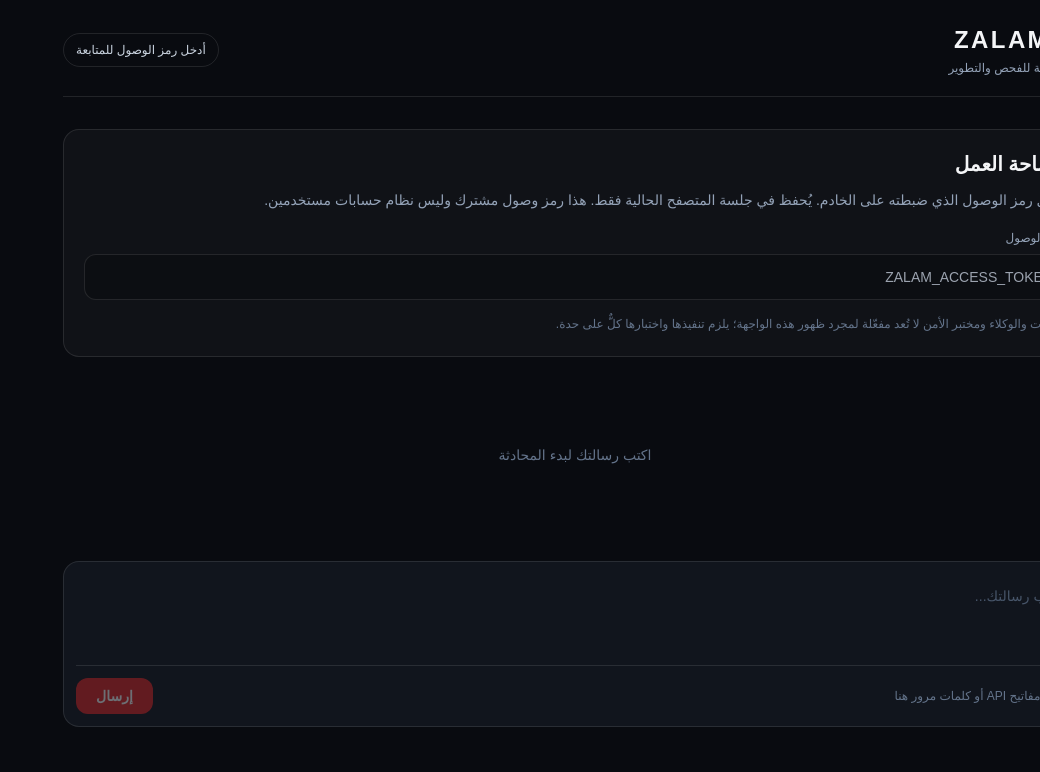
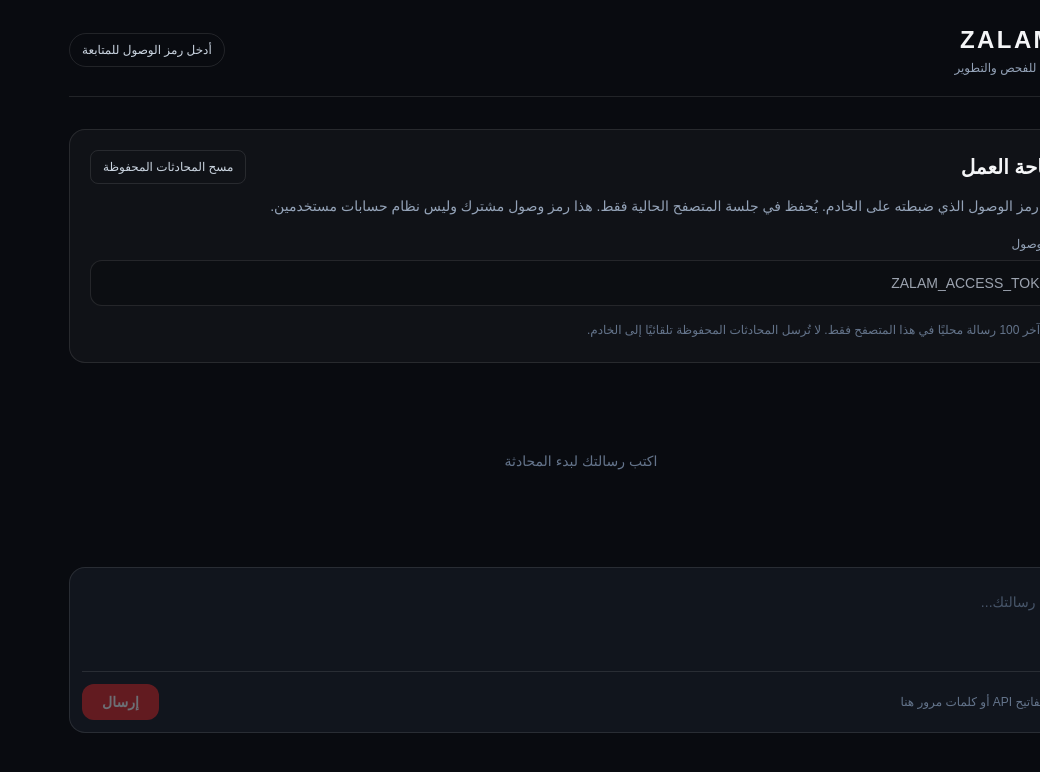
Before and after one commit to jovanexpress713-jpg/zalam-ai, a Next.js app: page / in a window 1280 px wide. Shown: the top 772 px of the page, without its empty margins (240-1280 px from the left). Built offline with nearby package versions, Linux system fonts and the light colour scheme.

Commit message:
Add local chat history with clear control

```diff
--- a/src/app/page.tsx
+++ b/src/app/page.tsx
@@ -10,10 +10,28 @@ export default function Home() {
   const [accessToken, setAccessToken] = useState("");
   const [busy, setBusy] = useState(false);
   const [status, setStatus] = useState("أدخل رمز الوصول للمتابعة");
+  const [historyReady, setHistoryReady] = useState(false);
 
   useEffect(() => {
     setAccessToken(sessionStorage.getItem("zalam-access-token") || "");
+    try {
+      const saved = localStorage.getItem("zalam-chat-history");
+      if (saved) {
+        const parsed = JSON.parse(saved);
+        if (Array.isArray(parsed)) setMessages(parsed.filter((m) => m && (m.role === "user" || m.role === "assistant") && typeof m.content === "string").slice(-100));
+      }
+    } catch { localStorage.removeItem("zalam-chat-history"); }
+    setHistoryReady(true);
   }, []);
+
+  useEffect(() => {
+    if (historyReady) localStorage.setItem("zalam-chat-history", JSON.stringify(messages.slice(-100)));
+  }, [messages, historyReady]);
+
+  function clearHistory() {
+    setMessages([]);
+    localStorage.removeItem("zalam-chat-history");
+  }
 
   function saveToken(value: string) {
     setAccessToken(value);
@@ -59,11 +77,11 @@ export default function Home() {
       </header>
       <section className="mx-auto flex min-h-[75vh] max-w-5xl flex-col py-8">
         <div className="mb-6 rounded-2xl border border-white/10 bg-white/[0.03] p-5">
-          <h1 className="text-xl font-bold">مساحة العمل</h1>
+          <div className="flex items-center justify-between gap-3"><h1 className="text-xl font-bold">مساحة العمل</h1><button type="button" onClick={clearHistory} className="rounded-lg border border-white/10 px-3 py-2 text-xs text-slate-300">مسح المحادثات المحفوظة</button></div>
           <p className="mt-2 text-sm leading-7 text-slate-400">أدخل رمز الوصول الذي ضبطته على الخادم. يُحفظ في جلسة المتصفح الحالية فقط. هذا رمز وصول مشترك وليس نظام حسابات مستخدمين.</p>
           <label className="mt-4 block text-xs text-slate-400" htmlFor="access-token">رمز الوصول</label>
           <input id="access-token" type="password" autoComplete="current-password" value={accessToken} onChange={e => saveToken(e.target.value)} placeholder="ZALAM_ACCESS_TOKEN" className="mt-2 w-full rounded-xl border border-white/10 bg-black/20 p-3 text-sm outline-none focus:border-red-500" />
-          <p className="mt-3 text-xs leading-6 text-slate-500">الأدوات والوكلاء ومختبر الأمن لا تُعد مفعّلة لمجرد ظهور هذه الواجهة؛ يلزم تنفيذها واختبارها كلٌّ على حدة.</p>
+          <p className="mt-3 text-xs leading-6 text-slate-500">تُحفظ آخر 100 رسالة محليًا في هذا المتصفح فقط. لا تُرسل المحادثات المحفوظة تلقائيًا إلى الخادم.</p>
         </div>
         <div className="flex-1 space-y-4">
           {messages.length === 0 && <div className="py-16 text-center text-sm text-slate-500">اكتب رسالتك لبدء المحادثة</div>}
```
